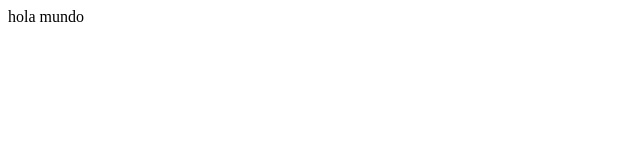
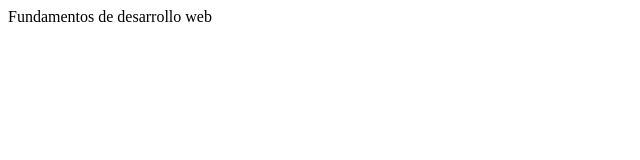
Before and after one commit to andresTorresmr/website_prueba_52, a plain HTML site: page index.html in a window 1280 px wide. Shown: the whole page, without its empty margins (0-640 px from the left). Drawn offline with Linux system fonts and the light colour scheme.

Commit message:
Update index.html

```diff
--- a/index.html
+++ b/index.html
@@ -7,6 +7,7 @@
     <title>Document</title>
   </head>
   <body>
-      hola mundo
+      Fundamentos de desarrollo web
+
   </body>
 </html>
```
